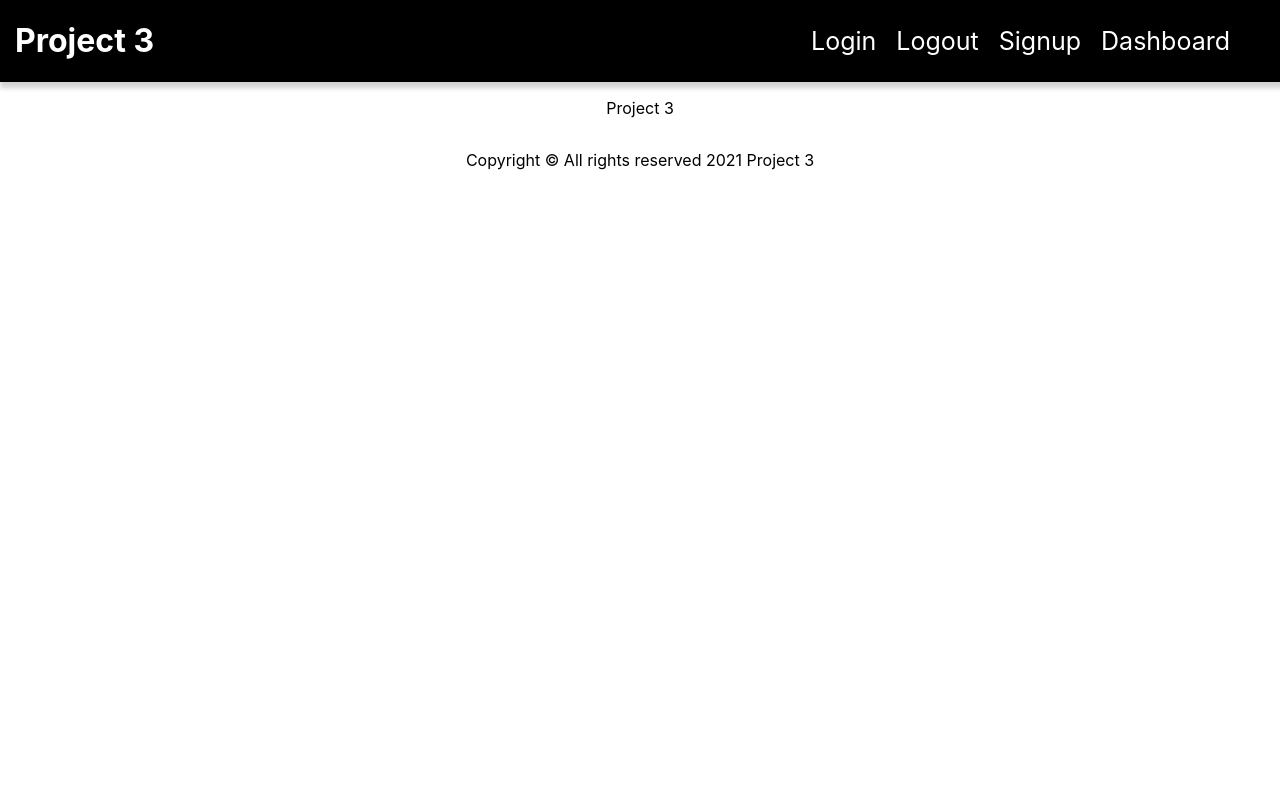
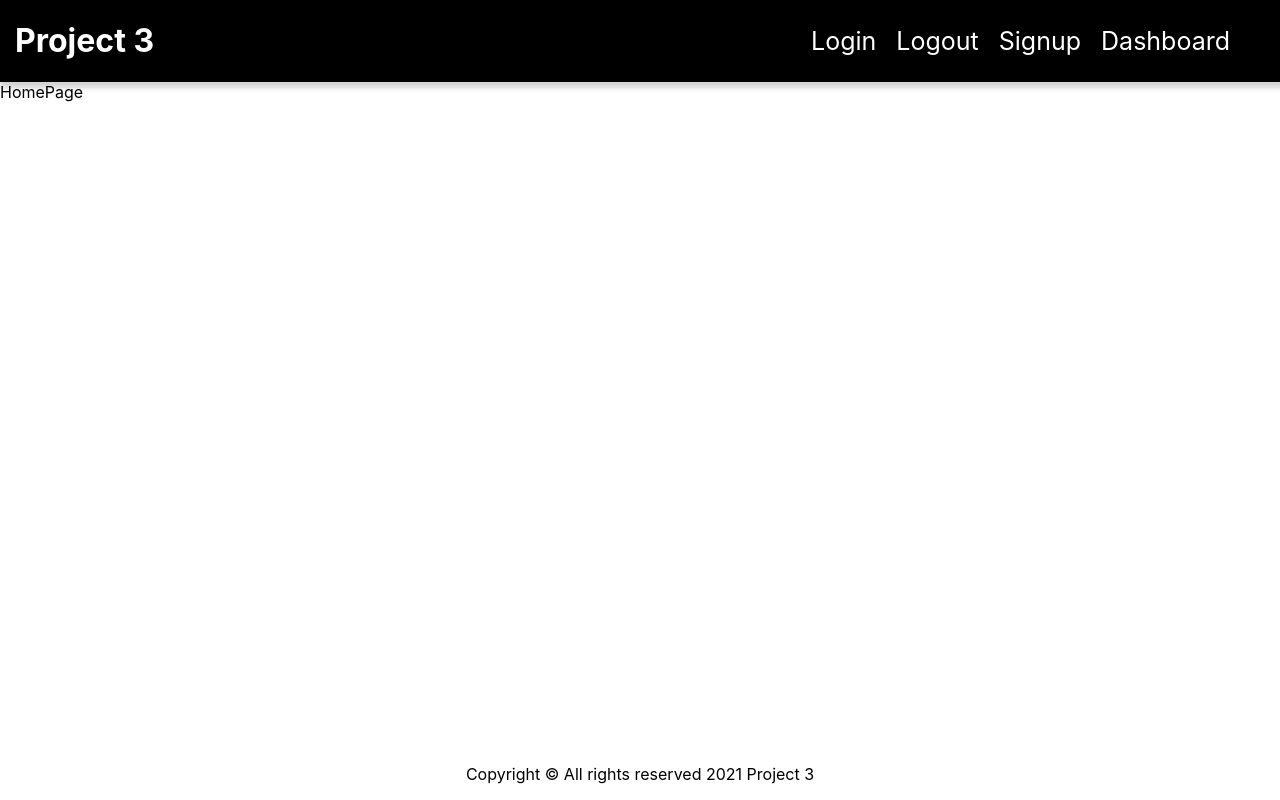
Before and after one commit to laurensuniga/project-3-client, a React (Create React App) app: page / in a window 1280 px wide. Built offline with nearby package versions, Linux system fonts and the light colour scheme.

Commit message:
adds page components

```diff
--- a/src/App.css
+++ b/src/App.css
@@ -1,38 +1,9 @@
 .App {
-  text-align: center;
-}
-
-.App-logo {
-  height: 40vmin;
-  pointer-events: none;
-}
-
-@media (prefers-reduced-motion: no-preference) {
-  .App-logo {
-    animation: App-logo-spin infinite 20s linear;
-  }
-}
-
-.App-header {
-  background-color: #282c34;
   min-height: 100vh;
   display: flex;
   flex-direction: column;
-  align-items: center;
-  justify-content: center;
-  font-size: calc(10px + 2vmin);
-  color: white;
 }
 
-.App-link {
-  color: #61dafb;
+.App main {
+  flex-grow: 1;
 }
-
-@keyframes App-logo-spin {
-  from {
-    transform: rotate(0deg);
-  }
-  to {
-    transform: rotate(360deg);
-  }
-}
--- a/src/App.js
+++ b/src/App.js
@@ -1,12 +1,37 @@
 import Footer from './components/Footer';
 import Header from './components/Header';
+
+import HomePage from './pages/HomePage';
+import DashboardPage from './pages/HomePage';
+import SignupPage from './pages/SignupPage';
+import LoginPage from './pages/LoginPage';
+
+import { Switch, Route } from 'react-router-dom';
+
 import './App.css';
+
+
 
 function App() {
   return (
     <div className="App">
       <Header />
-        <p>Project 3</p>
+        <main>
+          <Switch>
+            <Route exact path="/" render={props =>
+              <HomePage />
+            } />
+            <Route exact path="/dashboard" render={props =>
+              <DashboardPage />
+            } />
+            <Route exact path="/signup" render={props =>
+              <SignupPage />
+            } />
+            <Route exact path="/login" render={props =>
+              <LoginPage />
+            } />
+          </Switch>
+        </main>
       <Footer />
     </div>
   );
--- /dev/null
+++ b/src/pages/HomePage/index.js
@@ -0,0 +1,9 @@
+function HomePage(props) {
+    return (
+        <div>
+            HomePage
+        </div>
+    );
+}
+
+export default HomePage;
--- /dev/null
+++ b/src/pages/LoginPage/index.js
@@ -0,0 +1,9 @@
+function LoginPage(props) {
+    return (
+        <div>
+            LoginPage
+        </div>
+    );
+}
+
+export default LoginPage;
--- /dev/null
+++ b/src/pages/SignupPage/index.js
@@ -0,0 +1,9 @@
+function SignupPage(props) {
+    return (
+        <div>
+            SignupPage
+        </div>
+    );
+}
+
+export default SignupPage;
```
Also changed, not shown: src/pages/DashboardPage/index.js (added, +9 -0 lines), 1 other file (tests, documents, lock files or other folders).
